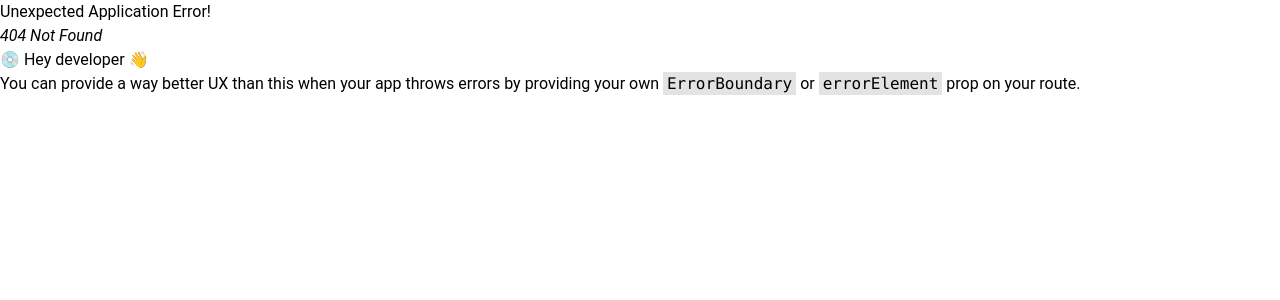
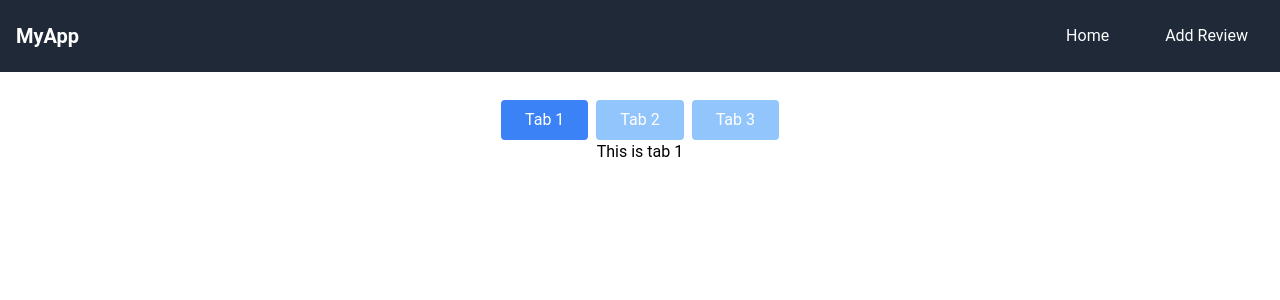
Before and after one commit to Hardev2/project_react, a React (Vite) app: page /tab in a window 1280 px wide. Before the commit this address had no page. Shown: the top 300 px of the page. Built offline with nearby package versions, Linux system fonts and the light colour scheme.

Commit message:
new lessons

```diff
--- a/src/App.jsx
+++ b/src/App.jsx
@@ -21,6 +21,7 @@ import PassGenerate from './components/PasswordGenerator/PassGenerate';
 import DarkMode from './components/DarkMode/DarkMode';
 import ScrollIndicator from './components/ScrollIndicator/ScrollIndicator';
 
+import CustomTab from './components/Tab/CustomTab';
 const App = () => {
   const router = createBrowserRouter(
     createRoutesFromElements(
@@ -37,6 +38,7 @@ const App = () => {
         <Route path='/password_generate' element={<PassGenerate />} />
         <Route path='/dark_mode' element={<DarkMode />} />
         <Route path='/scroll_indicator' element={<ScrollIndicator />} />
+        <Route path='/tab' element={<CustomTab />} />
       </Route>
     )
   );
--- a/src/components/Cards.jsx
+++ b/src/components/Cards.jsx
@@ -28,6 +28,7 @@ const Cards = () => {
     { title: 'Password Generator', link: '/password_generate' },
     { title: 'Dark Mode', link: '/dark_mode' },
     { title: 'Scroll Indicator', link: '/scroll_indicator' },
+    { title: 'Tab', link: '/tab' },
   ];
 
   return (
--- a/src/components/ScrollIndicator/ScrollIndicator.jsx
+++ b/src/components/ScrollIndicator/ScrollIndicator.jsx
@@ -1,13 +1,14 @@
 import React, { useEffect, useState } from 'react';
-import useFetch from '../UseFetch';
+import UseFetch from '../UseFetch';
 import Spinner from '../Spinner';
+
 const ScrollIndicator = () => {
   const [scrollPercentage, setScrollPercentage] = useState(0);
   const {
     data: fetchData,
+    error,
     isLoading,
-    error,
-  } = useFetch(`https://dummyjson.com/products?limit=100`);
+  } = UseFetch(`https://dummyjson.com/products?limit=100`);
 
   const products = fetchData.products || [];
 
@@ -26,21 +27,21 @@ const ScrollIndicator = () => {
     window.addEventListener('scroll', handleScrollPercentage);
 
     return () => {
-      window.removeEventListener('scroll', () => {});
+      window.removeEventListener('scroll', handleScrollPercentage);
     };
   }, []);
 
+  console.log(scrollPercentage);
   return (
-    <div className='flex items-center justify-center flex-col'>
-      <div className='fixed bottom-0 z-[1] w-full text-center bg-gray-800 p-4'>
-        <div className='w-full h-3 bg-green-400 rounded'>
+    <div className='w-full flex flex-col items-center justify-center'>
+      <div className='fixed bg-gray-900 bottom-0 w-full'>
+        <div className='h-3 bg-green-500'>
           <div
-            className='h-3 bg-red-500 w-0 rounded'
+            className='h-3 bg-red-400'
             style={{ width: `${scrollPercentage}%` }}></div>
         </div>
       </div>
-      <h1 className='text-[2rem] mt-8'>Custom Scroll Indicator</h1>
-
+      <h1>Custom Scroll Indicator</h1>
       {error && <div>{error}</div>}
       {isLoading ? (
         <Spinner isLoading={isLoading} />
--- /dev/null
+++ b/src/components/Tab/CustomTab.jsx
@@ -0,0 +1,28 @@
+import React from 'react';
+import Tab from './Tab';
+
+const CustomTab = () => {
+  const randomContent = () => {
+    return (
+      <div className='relative top-2'>
+        <h1 className=''>Hello world</h1>
+      </div>
+    );
+  };
+  const tabs = [
+    { label: 'Tab 1', content: 'This is tab 1' },
+    { label: 'Tab 2', content: 'This is tab 2' },
+    { label: 'Tab 3', content: randomContent() },
+  ];
+
+  const handleOnClick = (currentTabIndex) => {
+    console.log(`This is current index: ${currentTabIndex}`);
+  };
+  return (
+    <div>
+      <Tab tabContent={tabs} onChange={handleOnClick} />
+    </div>
+  );
+};
+
+export default CustomTab;
--- /dev/null
+++ b/src/components/Tab/Tab.jsx
@@ -0,0 +1,34 @@
+import React, { useState } from 'react';
+
+const Tab = ({ tabContent, onChange }) => {
+  const [currentTabIndex, setCurrentTabIndex] = useState(0);
+
+  const handleClickChange = (getCurrentIndex) => {
+    if (getCurrentIndex !== currentTabIndex) {
+      setCurrentTabIndex(getCurrentIndex);
+      onChange(getCurrentIndex);
+    }
+  };
+
+  return (
+    <div className='w-full h-screen flex flex-col items-center justify-start transition-all dark:bg-gray-950'>
+      <div className='flex gap-2 mt-7'>
+        {tabContent.map((dataItem, index) => (
+          <div
+            className={`${
+              currentTabIndex === index ? 'bg-blue-500' : 'bg-blue-300'
+            } text-white py-2 px-6 rounded cursor-pointer z-20 `}
+            onClick={() => handleClickChange(index)}
+            key={index}>
+            <span>{dataItem.label}</span>
+          </div>
+        ))}
+      </div>
+      <div className='dark:text-white transition-all'>
+        {tabContent[currentTabIndex]?.content}
+      </div>
+    </div>
+  );
+};
+
+export default Tab;
```
